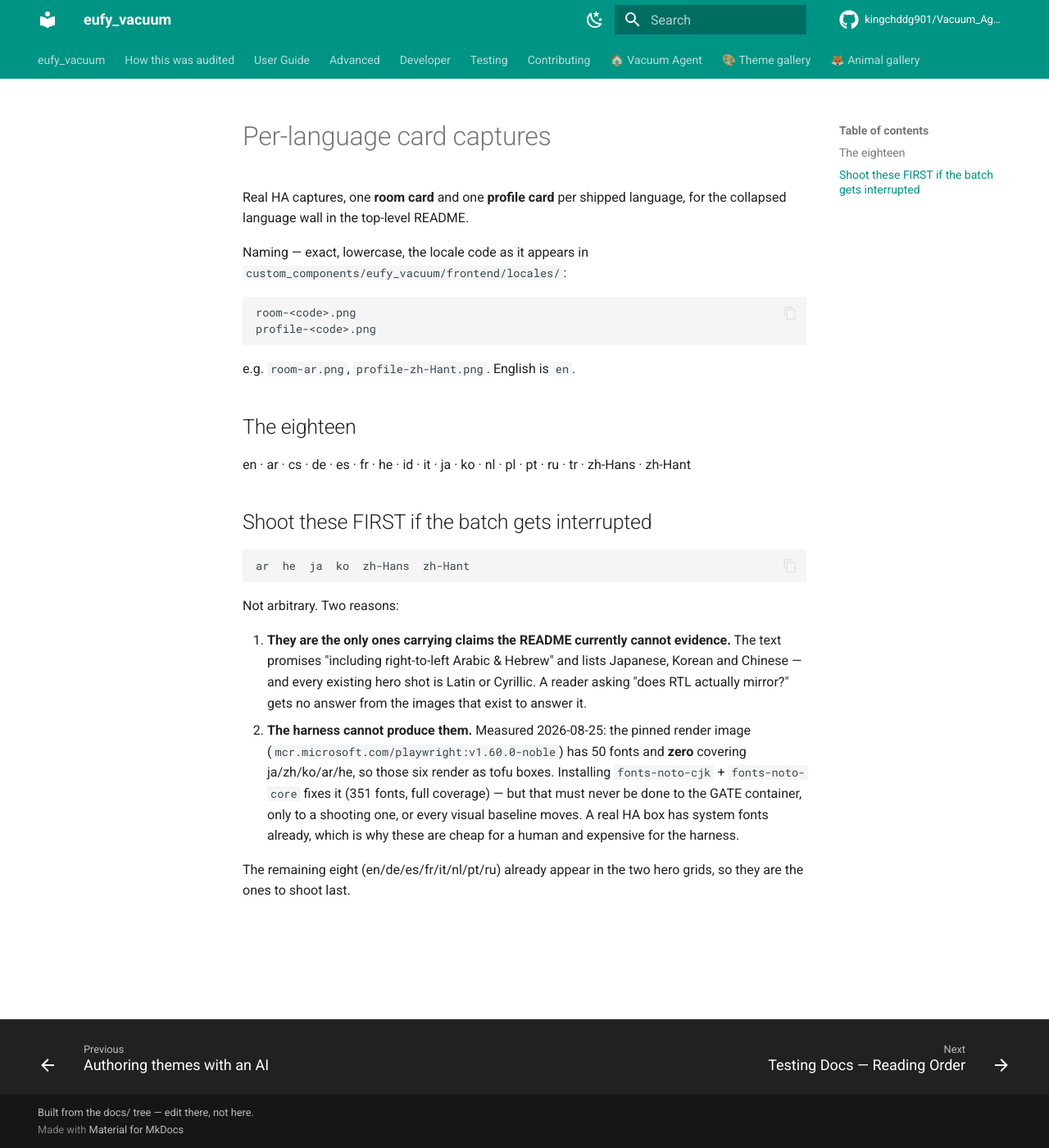
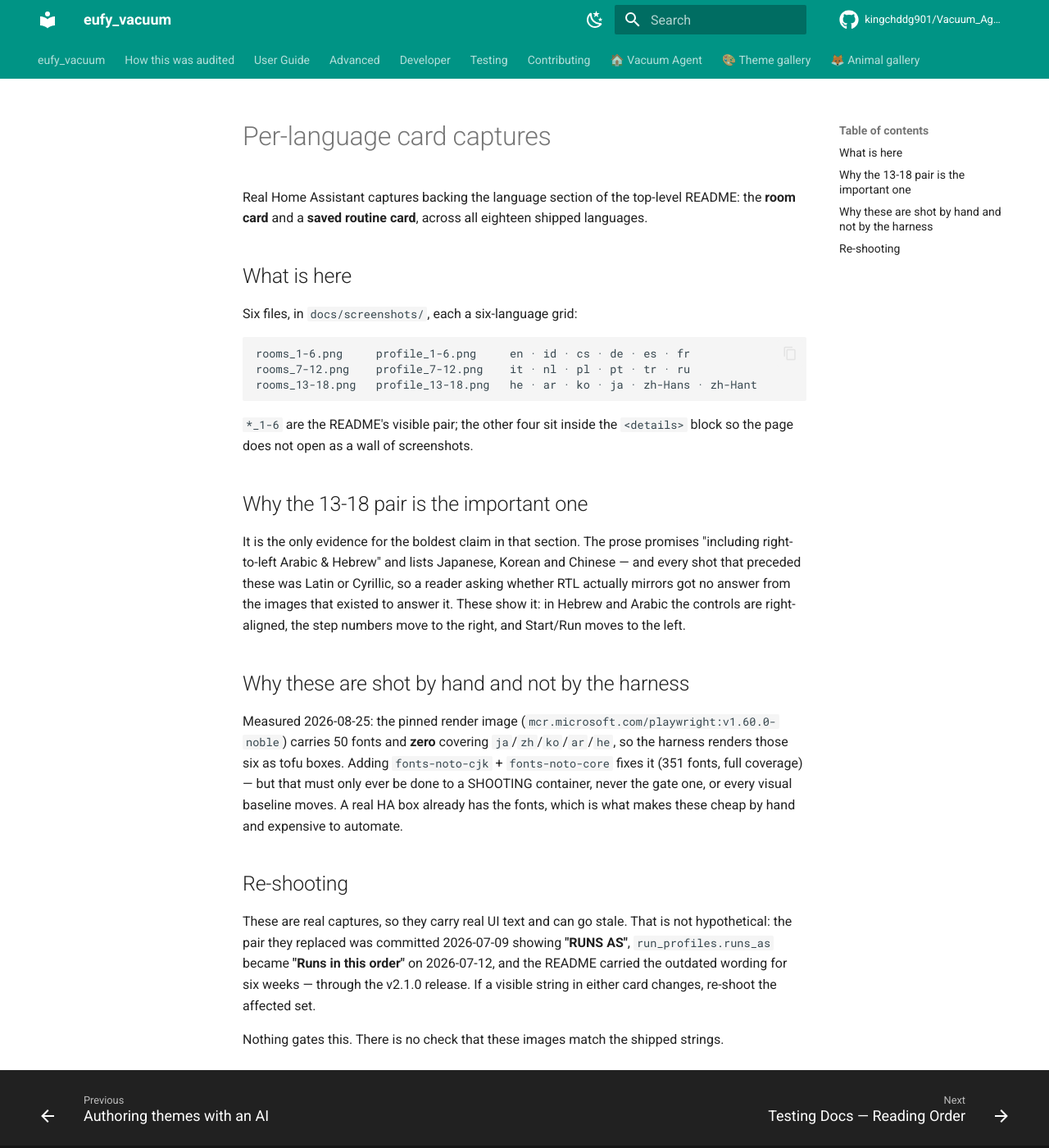
Before and after one commit to kingchddg901/Vacuum_Agent, an MkDocs documentation site: the page built from docs/screenshots/lang/README.md, in a window 1280 px wide and 1400 px high. Shown: the whole window at 82% size. Built offline with MkDocs 1.6.1 and Material for MkDocs 9.7.7, drawn with Linux system fonts in a browser that asks for light colours; comment, search, counter and statistics services are not loaded.

Commit message:
docs(readme): all eighteen languages, and retire two heroes that had gone stale
Chris shot the room card and a saved routine across every shipped language on real
hardware. Six grids of six.

THE PAIR THEY REPLACE WAS SHOWING TEXT THE PRODUCT NO LONGER HAS. The old profile
hero renders "RUNS AS"; `run_profiles.runs_as` became "Runs in this order" in
`ff72f49e`. The hero was committed 2026-07-09 and the string changed 2026-07-12 —
correct when it was made, stale three days later, and carried in the README for six
weeks, including through the v2.1.0 release. Nothing gates a screenshot against the
strings inside it, so it went unnoticed until these captures put the two side by
side. That is the reason for the swap; "the new ones look better" would not have
been one.

THE 13-18 PAIR IS THE POINT OF THE EXERCISE. The prose promises "including
right-to-left Arabic & Hebrew" and lists Japanese, Korean and Chinese, and every
image that preceded these was Latin or Cyrillic — a reader asking whether RTL
actually mirrors got no answer from the images that existed to answer it. Now it is
shown: controls right-aligned, step numbers on the right, Start/Run moved left.

Structure follows Chris's call — the visible pair is six languages, the other twelve
sit inside `<details>`, so the section does not open as a wall of screenshots.

The alt text names Simplified vs Traditional Chinese explicitly. Both cards badge
"ZH" (`src/cards/_shared.js:165` splits the tag on `-`), and I first read that as a
defect. It is not: anyone who reads the language sees 简体 against 繁體 in the card
text itself. The ambiguity exists only for a README reader who reads neither — which
is an alt-text problem, not a product one, so it is fixed in the alt text alone.

Not committed here: `DashBoardCard_1-3.png` landed in the same directory mid-edit
and is not referenced by anything yet.

Co-Authored-By: Claude Opus 5 <noreply@anthropic.com>

```diff
--- a/docs/screenshots/lang/README.md
+++ b/docs/screenshots/lang/README.md
@@ -1,38 +1,44 @@
 # Per-language card captures
 
-Real HA captures, one **room card** and one **profile card** per shipped language,
-for the collapsed language wall in the top-level README.
+Real Home Assistant captures backing the language section of the top-level README:
+the **room card** and a **saved routine card**, across all eighteen shipped languages.
 
-Naming — exact, lowercase, the locale code as it appears in
-`custom_components/eufy_vacuum/frontend/locales/`:
+## What is here
 
-    room-<code>.png
-    profile-<code>.png
+Six files, in `docs/screenshots/`, each a six-language grid:
 
-e.g. `room-ar.png`, `profile-zh-Hant.png`. English is `en`.
+    rooms_1-6.png     profile_1-6.png     en · id · cs · de · es · fr
+    rooms_7-12.png    profile_7-12.png    it · nl · pl · pt · tr · ru
+    rooms_13-18.png   profile_13-18.png   he · ar · ko · ja · zh-Hans · zh-Hant
 
-## The eighteen
+`*_1-6` are the README's visible pair; the other four sit inside the `<details>`
+block so the page does not open as a wall of screenshots.
 
-en · ar · cs · de · es · fr · he · id · it · ja · ko · nl · pl · pt · ru · tr · zh-Hans · zh-Hant
+## Why the 13-18 pair is the important one
 
-## Shoot these FIRST if the batch gets interrupted
+It is the only evidence for the boldest claim in that section. The prose promises
+"including right-to-left Arabic & Hebrew" and lists Japanese, Korean and Chinese —
+and every shot that preceded these was Latin or Cyrillic, so a reader asking whether
+RTL actually mirrors got no answer from the images that existed to answer it. These
+show it: in Hebrew and Arabic the controls are right-aligned, the step numbers move
+to the right, and Start/Run moves to the left.
 
-    ar  he  ja  ko  zh-Hans  zh-Hant
+## Why these are shot by hand and not by the harness
 
-Not arbitrary. Two reasons:
+Measured 2026-08-25: the pinned render image
+(`mcr.microsoft.com/playwright:v1.60.0-noble`) carries 50 fonts and **zero** covering
+`ja`/`zh`/`ko`/`ar`/`he`, so the harness renders those six as tofu boxes. Adding
+`fonts-noto-cjk` + `fonts-noto-core` fixes it (351 fonts, full coverage) — but that
+must only ever be done to a SHOOTING container, never the gate one, or every visual
+baseline moves. A real HA box already has the fonts, which is what makes these cheap
+by hand and expensive to automate.
 
-1. **They are the only ones carrying claims the README currently cannot evidence.**
-   The text promises "including right-to-left Arabic & Hebrew" and lists Japanese,
-   Korean and Chinese — and every existing hero shot is Latin or Cyrillic. A reader
-   asking "does RTL actually mirror?" gets no answer from the images that exist to
-   answer it.
-2. **The harness cannot produce them.** Measured 2026-08-25: the pinned render image
-   (`mcr.microsoft.com/playwright:v1.60.0-noble`) has 50 fonts and **zero** covering
-   ja/zh/ko/ar/he, so those six render as tofu boxes. Installing `fonts-noto-cjk` +
-   `fonts-noto-core` fixes it (351 fonts, full coverage) — but that must never be
-   done to the GATE container, only to a shooting one, or every visual baseline moves.
-   A real HA box has system fonts already, which is why these are cheap for a human
-   and expensive for the harness.
+## Re-shooting
 
-The remaining eight (en/de/es/fr/it/nl/pt/ru) already appear in the two hero grids,
-so they are the ones to shoot last.
+These are real captures, so they carry real UI text and can go stale. That is not
+hypothetical: the pair they replaced was committed 2026-07-09 showing **"RUNS AS"**,
+`run_profiles.runs_as` became **"Runs in this order"** on 2026-07-12, and the README
+carried the outdated wording for six weeks — through the v2.1.0 release. If a visible
+string in either card changes, re-shoot the affected set.
+
+Nothing gates this. There is no check that these images match the shipped strings.
```
Also changed, not shown: README.md (+22 -3 lines), docs/screenshots/profile_1-6.png (added), docs/screenshots/profile_13-18.png (added), docs/screenshots/profile_7-12.png (added), docs/screenshots/rooms_1-6.png (added), docs/screenshots/rooms_13-18.png (added), docs/screenshots/rooms_7-12.png (added), docs/screenshots/translations-hero-profile-card.png (deleted), docs/screenshots/translations-hero-room-card.png (deleted).
